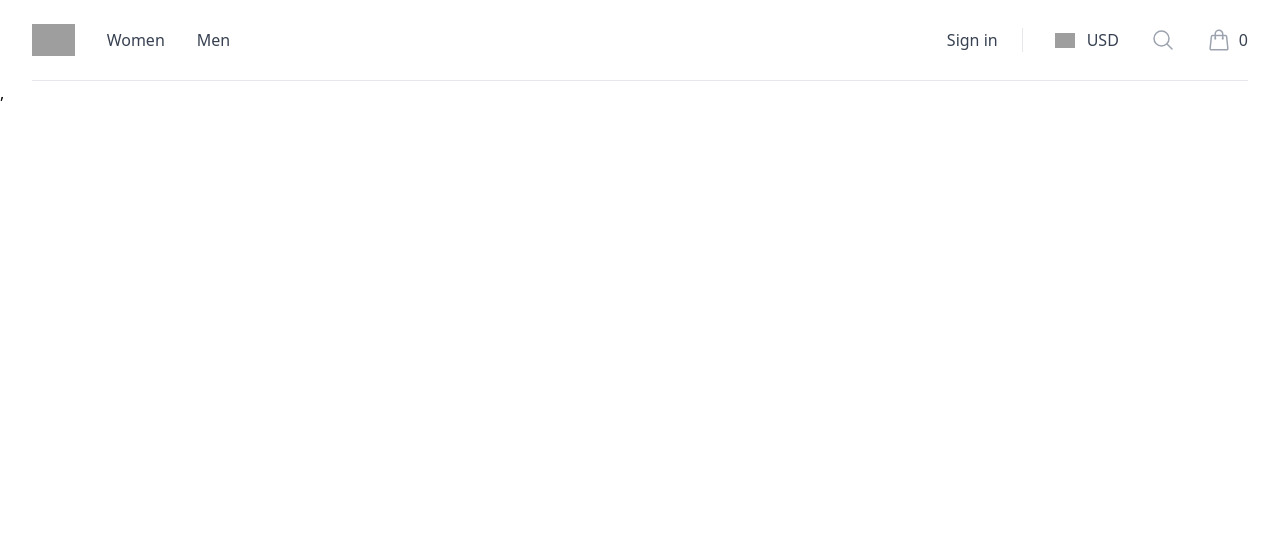
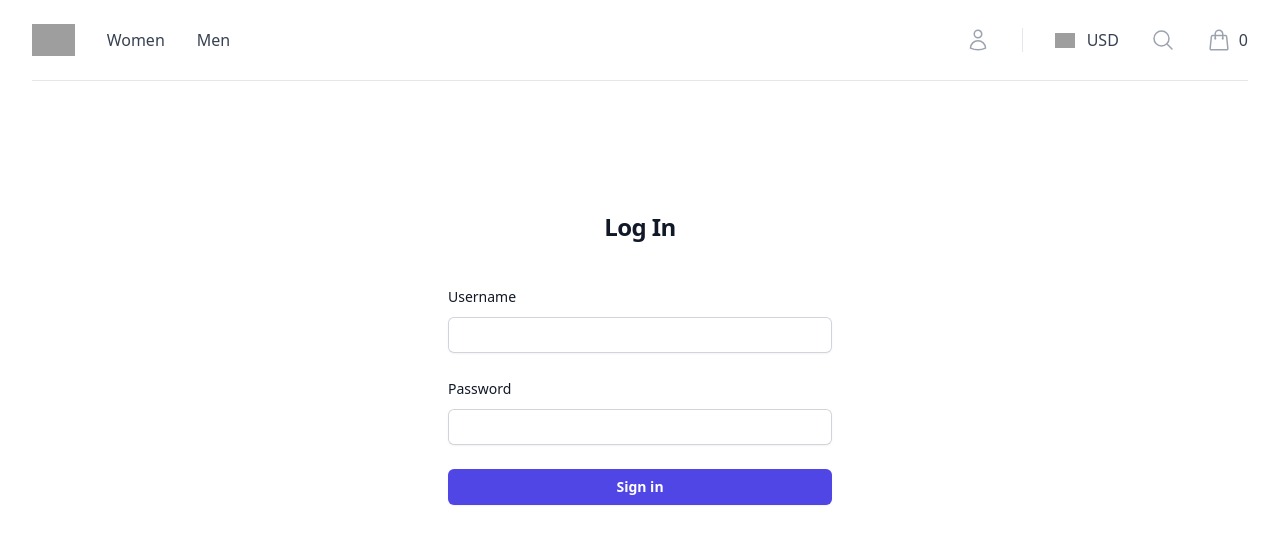
Before and after one commit to shawn8728/e-commerce-platform, a React (Vite) app: page /login in a window 1280 px wide. Shown: the top 544 px of the page. Built offline with nearby package versions, Linux system fonts and the light colour scheme; grey boxes are pictures that could not be loaded.

Commit message:
Add login page and authProvider

```diff
--- a/src/App.jsx
+++ b/src/App.jsx
@@ -2,6 +2,7 @@
 import '@/assets/css/App.css'
 
 import Home from '@/pages/Home'
+import Login from '@/pages/Login'
 import ProductDetail from '@/components/ProductDetail'
 import Header from '@/components/Header'
 import { CartProvider } from '@/context/CartContext'
@@ -15,6 +16,7 @@
         <Route path="product">
           <Route path=":id" element={<ProductDetail />} />
         </Route>
+        <Route path="/login" element={<Login />} />
       </Routes>
     </CartProvider>
   )
--- /dev/null
+++ b/src/components/Footer.jsx
@@ -0,0 +1,9 @@
+import React from 'react'
+
+function Footer() {
+  return (
+    <div>Footer</div>
+  )
+}
+
+export default Footer
--- a/src/components/Header.jsx
+++ b/src/components/Header.jsx
@@ -3,6 +3,7 @@
 import {
   Bars3Icon,
   MagnifyingGlassIcon,
+  UserIcon,
   ShoppingBagIcon,
   XMarkIcon,
 } from '@heroicons/react/24/outline'
@@ -135,7 +136,7 @@
     <>
       {/* Mobile menu */}
       <Transition.Root show={open} as={Fragment}>
-        <Dialog as="div" className="relative z-40 lg:hidden" onClose={setOpen}>
+        <Dialog as="div" className="relative z-40 lg:hidden" onClose={() => setOpen(false)}>
           <Transition.Child
             as={Fragment}
             enter="transition-opacity ease-linear duration-300"
@@ -261,12 +262,13 @@
 
                 <div className="space-y-6 border-t border-gray-200 px-4 py-6">
                   <div className="flow-root">
-                    <a
-                      href="#"
+                    <Link
+                      to="/login"
+                      onClick={() => setOpen(false)}
                       className="-m-2 block p-2 font-medium text-gray-900"
                     >
-                      Sign in
-                    </a>
+                      Log in
+                    </Link>
                   </div>
                 </div>
 
@@ -435,12 +437,13 @@
 
               <div className="ml-auto flex items-center">
                 <div className="hidden lg:flex lg:flex-1 lg:items-center lg:justify-end lg:space-x-6">
-                  <a
-                    href="#"
-                    className="text-base font-medium text-gray-700 hover:text-gray-800"
+                  <Link
+                    to="/login"
+                    className="p-2 text-gray-400 hover:text-gray-500"
                   >
-                    Sign in
-                  </a>
+                    <span className="sr-only">User</span>
+                    <UserIcon className="h-6 w-6" aria-hidden="true" />
+                  </Link>
                   <span className="h-6 w-px bg-gray-200" aria-hidden="true" />
                 </div>
 
--- /dev/null
+++ b/src/context/AuthContext.jsx
@@ -0,0 +1,53 @@
+import React, { useEffect, useState, useContext, createContext } from 'react'
+
+const AuthContext = createContext()
+
+export function useAuth() {
+  return useContext(AuthContext)
+}
+
+export function AuthProvider({ children }) {
+  const [currentUser, setCurrentUser] = useState(null)
+  // username: kminchelle
+  // password: 0lelplR
+
+  async function login(username, password) {
+    try {
+      const response = await fetch('https://dummyjson.com/auth/login', {
+        method: 'POST',
+        headers: { 'Content-Type': 'application/json' },
+        body: JSON.stringify({
+          username: username,
+          password: password,
+          expiresInMins: 3, // optional, defaults to 60
+        }),
+      })
+
+      const res = await response.json()
+
+      if (res.message === 'Invalid credentials') {
+        throw error
+      } else {
+        setCurrentUser(res)
+        console.log('Logged in successfully!')
+      }
+    } catch (error) {
+      throw error
+    }
+  }
+
+  useEffect(() => {
+    console.log(currentUser)
+  }, [currentUser])
+
+  const value = {
+    currentUser,
+    login,
+  }
+
+  return (
+    <AuthContext.Provider value={value}>
+      {children}
+    </AuthContext.Provider>
+  )
+}
--- a/src/main.jsx
+++ b/src/main.jsx
@@ -3,11 +3,14 @@
 import App from './App.jsx'
 import '@/assets/css/index.css'
 import { BrowserRouter } from 'react-router-dom'
+import { AuthProvider } from '@/context/AuthContext.jsx'
 
 ReactDOM.createRoot(document.getElementById('root')).render(
   <React.StrictMode>
-    <BrowserRouter>
-      <App />
-    </BrowserRouter>,
-  </React.StrictMode>,
+    <AuthProvider>
+      <BrowserRouter>
+        <App />
+      </BrowserRouter>
+    </AuthProvider>
+  </React.StrictMode>
 )
--- /dev/null
+++ b/src/pages/Login.jsx
@@ -0,0 +1,90 @@
+import React, { useEffect, useState } from 'react'
+import { useAuth } from '@/context/AuthContext'
+
+function Login() {
+  const { login } = useAuth()
+
+  const [username, setUsername] = useState('')
+  const [password, setPassword] = useState('')
+
+  async function handleLogin(e) {
+    e.preventDefault()
+
+    try {
+      await login(username, password)
+    } catch (error) {
+      alert('Invalid email or password!')
+      setUsername('')
+      setPassword('')
+    }
+  }
+
+  return (
+    <div className="flex min-h-full flex-1 flex-col justify-center px-6 py-12 lg:px-8">
+      <div className="sm:mx-auto sm:w-full sm:max-w-sm">
+        <div className="mx-auto h-10 w-auto"></div>
+        <h2 className="mt-10 text-center text-2xl font-bold leading-9 tracking-tight text-gray-900">
+          Log In
+        </h2>
+      </div>
+
+      <div className="mt-10 sm:mx-auto sm:w-full sm:max-w-sm">
+        <form className="space-y-6" action="#" onSubmit={handleLogin}>
+          <div>
+            <label
+              htmlFor="text"
+              className="block text-sm font-medium leading-6 text-gray-900"
+            >
+              Username
+            </label>
+            <div className="mt-2">
+              <input
+                id="username"
+                name="username"
+                type="text"
+                value={username}
+                onChange={(e) => setUsername(e.target.value)}
+                required
+                className="block w-full rounded-md border-0 py-1.5 text-gray-900 shadow-sm ring-1 ring-inset ring-gray-300 placeholder:text-gray-400 focus:ring-2 focus:ring-inset focus:ring-indigo-600 sm:text-sm sm:leading-6"
+              />
+            </div>
+          </div>
+
+          <div>
+            <div className="flex items-center justify-between">
+              <label
+                htmlFor="password"
+                className="block text-sm font-medium leading-6 text-gray-900"
+              >
+                Password
+              </label>
+            </div>
+            <div className="mt-2">
+              <input
+                id="password"
+                name="password"
+                type="password"
+                value={password}
+                onChange={(e) => setPassword(e.target.value)}
+                autoComplete="current-password"
+                required
+                className="block w-full rounded-md border-0 py-1.5 text-gray-900 shadow-sm ring-1 ring-inset ring-gray-300 placeholder:text-gray-400 focus:ring-2 focus:ring-inset focus:ring-indigo-600 sm:text-sm sm:leading-6"
+              />
+            </div>
+          </div>
+
+          <div>
+            <button
+              type="submit"
+              className="flex w-full justify-center rounded-md bg-indigo-600 px-3 py-1.5 text-sm font-semibold leading-6 text-white shadow-sm hover:bg-indigo-500 focus-visible:outline focus-visible:outline-2 focus-visible:outline-offset-2 focus-visible:outline-indigo-600"
+            >
+              Sign in
+            </button>
+          </div>
+        </form>
+      </div>
+    </div>
+  )
+}
+
+export default Login
```
